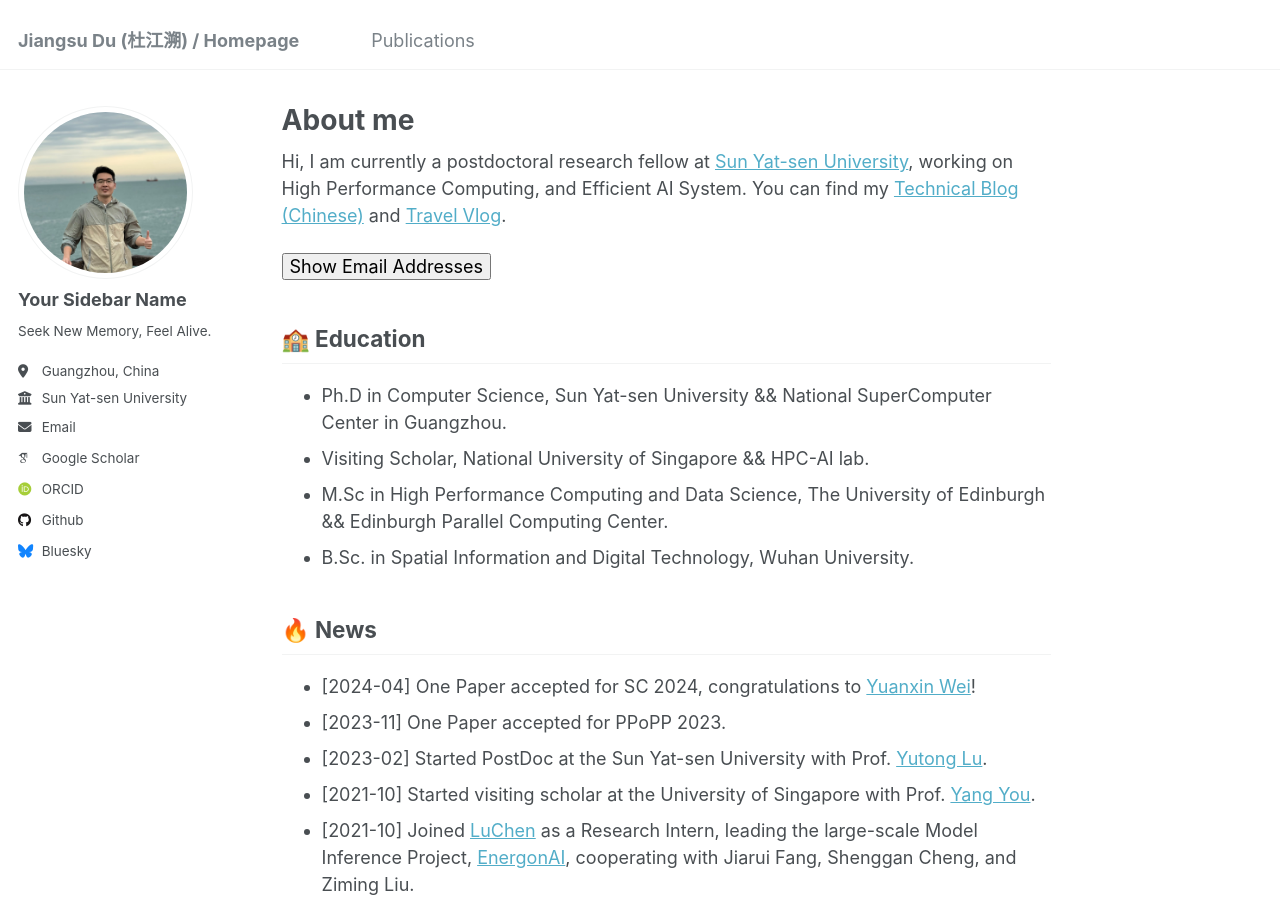
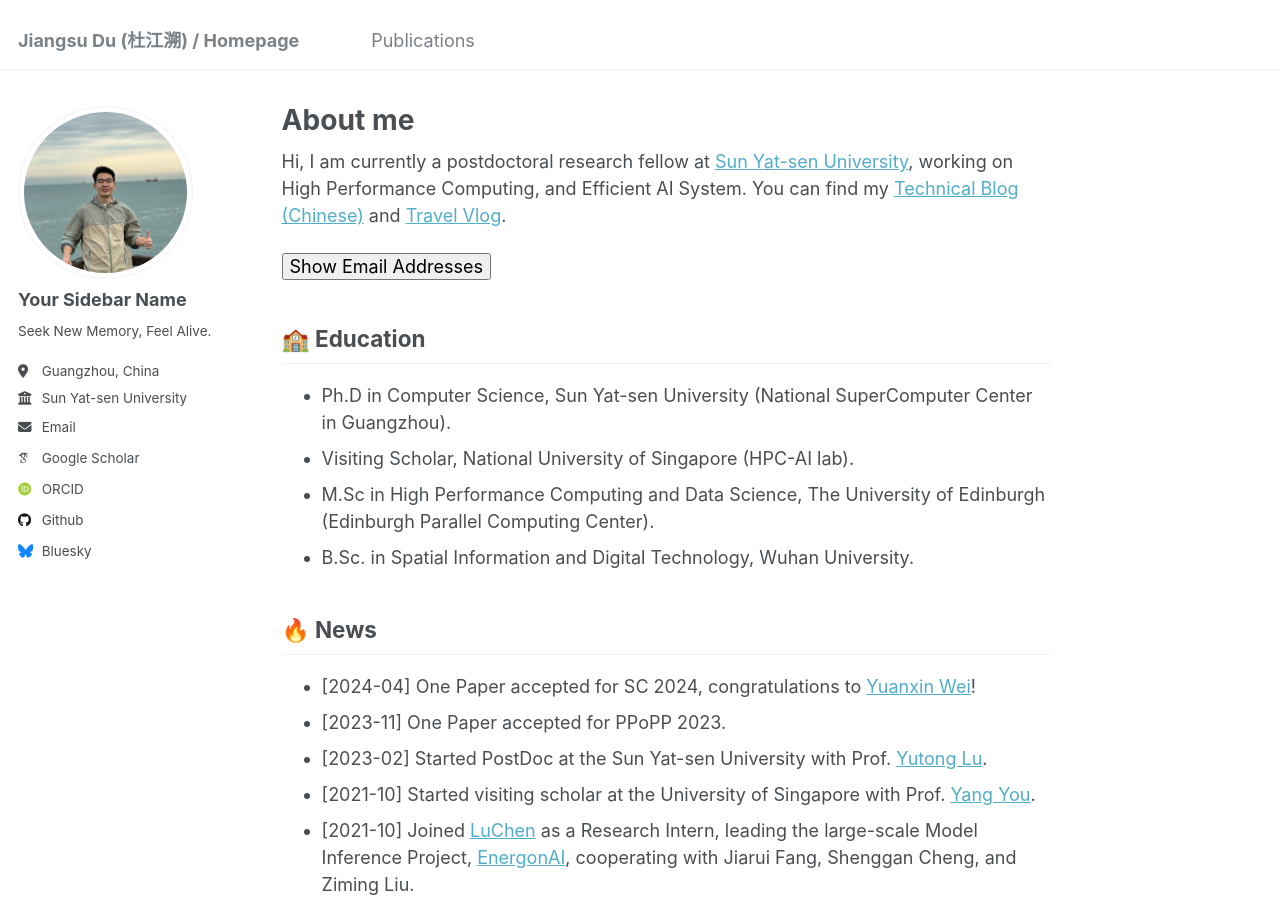
Before and after one commit to dujiangsu/dujiangsu.github.io, a Jekyll site: the page built from _pages/about.md, in a window 1280 px wide and 900 px high. Built offline with Jekyll 4.4.1, drawn with Linux system fonts in a browser that asks for light colours; emoji names are drawn with the system emoji font; some web fonts are replaced.

```diff
--- a/_pages/about.md
+++ b/_pages/about.md
@@ -16,9 +16,9 @@ Hi, I am currently a postdoctoral research fellow at [Sun Yat-sen University](ht
 
 ## :school: Education
 
-- Ph.D in Computer Science, Sun Yat-sen University && National SuperComputer Center in Guangzhou.
-- Visiting Scholar, National University of Singapore && HPC-AI lab.
-- M.Sc in High Performance Computing and Data Science, The  University of Edinburgh && Edinburgh Parallel Computing Center.
+- Ph.D in Computer Science, Sun Yat-sen University (National SuperComputer Center in Guangzhou).
+- Visiting Scholar, National University of Singapore (HPC-AI lab).
+- M.Sc in High Performance Computing and Data Science, The  University of Edinburgh (Edinburgh Parallel Computing Center).
 - B.Sc. in Spatial Information and Digital Technology, Wuhan University.
 
 ## :fire: News
```
